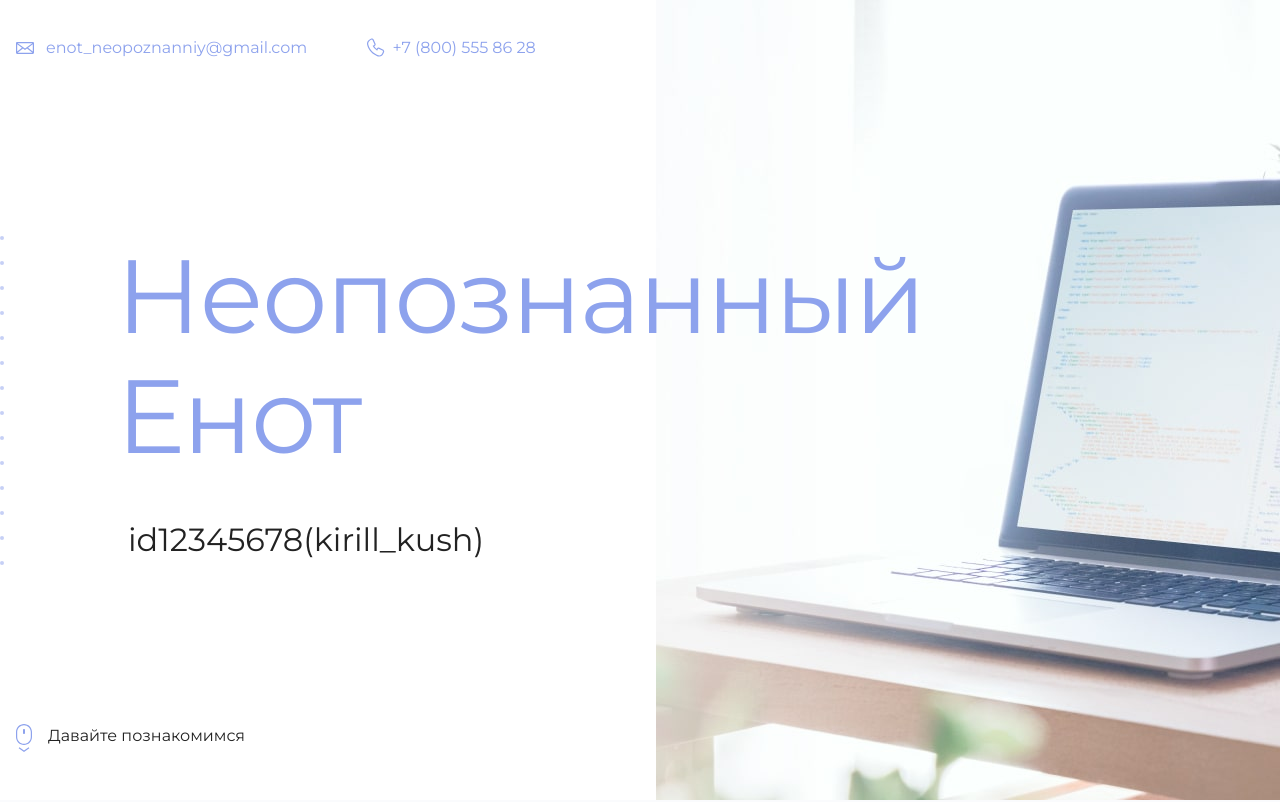
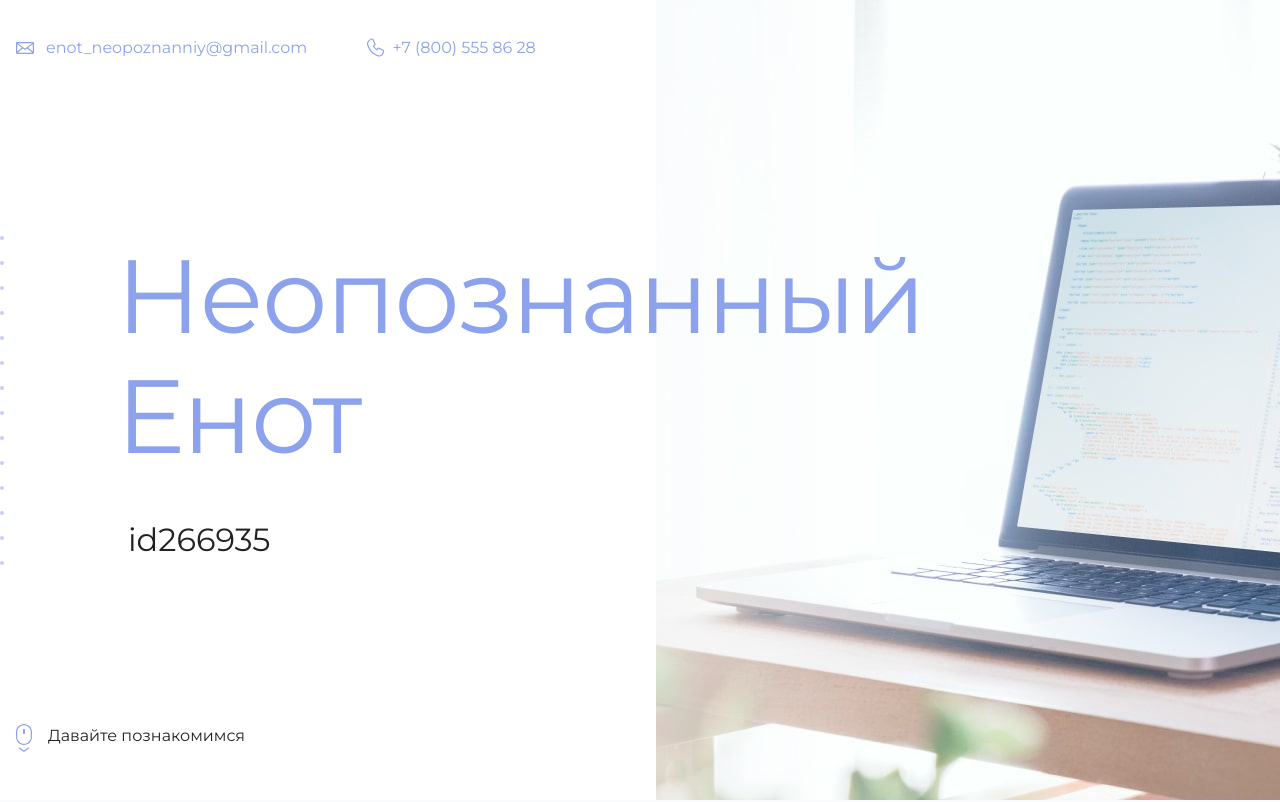
Before and after one commit to kirill-cite/my-site, a plain HTML site: page index.html in a window 1280 px wide. Shown: the top 802 px of the page. Drawn offline with Linux system fonts and the light colour scheme.

Commit message:
Update index(correct id).html

```diff
--- a/index.html
+++ b/index.html
@@ -19,7 +19,7 @@
       <section class="hero-image">
         <div class="container">
           <h1 class="heading">Неопознанный Енот</h1>
-          <p>id12345678(kirill_kush)</p>
+          <p>id266935</p>
         </div>
       </section>
 
```
